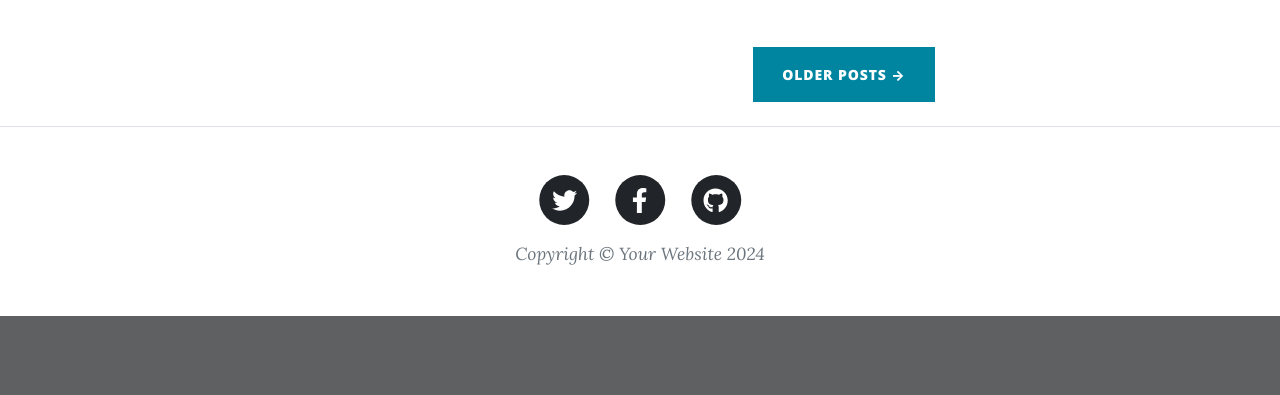
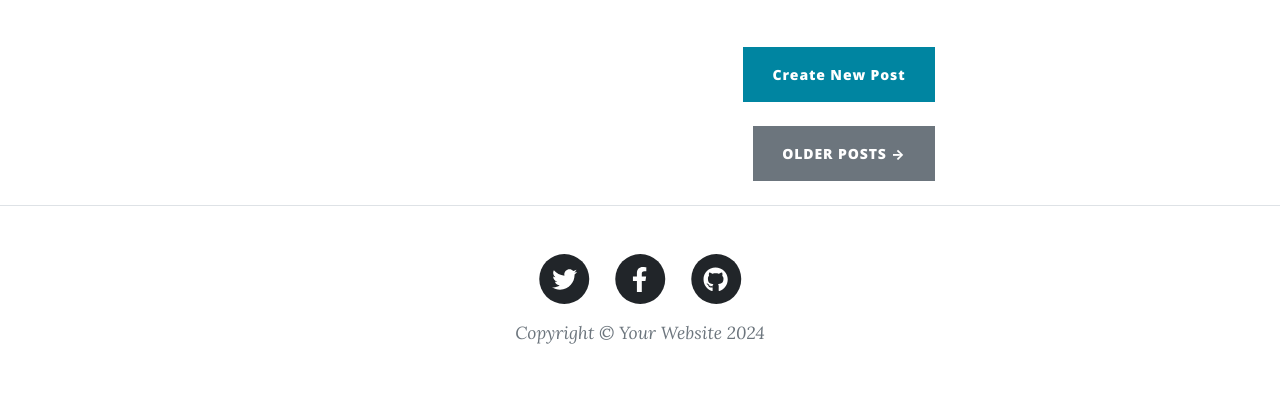
Before and after one commit to nerkyzas157/Learning_WEB_Development, a Flask app: page / in a window 1280 px wide. Shown: the part 533-928 px from the top of the page. Before the commit the page ends 849 px from the top, so only its background shows below. Run offline with Flask 3, Linux system fonts and the light colour scheme; some libraries are stand-ins or nearby versions.

Commit message:
Update index.html

```diff
--- a/Bootstrap_Blog/templates/index.html
+++ b/Bootstrap_Blog/templates/index.html
@@ -1,6 +1,9 @@
 {% include "header.html" %}
 
-        <header class="masthead" style="background-image: url('https://images.unsplash.com/photo-1470092306007-055b6797ca72?ixlib=rb-1.2.1&auto=format&fit=crop&w=668&q=80')">
+<header
+  class="masthead"
+  style="background-image: url('../static/assets/img/home-bg.jpg')"
+>
   <div class="container position-relative px-4 px-lg-5">
     <div class="row gx-4 gx-lg-5 justify-content-center">
       <div class="col-md-10 col-lg-8 col-xl-7">
@@ -15,23 +18,32 @@
 <div class="container px-4 px-lg-5">
   <div class="row gx-4 gx-lg-5 justify-content-center">
     <div class="col-md-10 col-lg-8 col-xl-7">
-
       {% for post in all_posts %}
       <div class="post-preview">
-                        <a href="{{ url_for('show_post', index=post.id) }}">
+        <a href="{{ url_for('show_post', post_id=post.id) }}">
           <h2 class="post-title">{{ post.title }}</h2>
           <h3 class="post-subtitle">{{ post.subtitle }}</h3>
         </a>
         <p class="post-meta">
           Posted by
-                            <a href="#!">{{ post.author }}</a>
-                            on {{ post.date }}
+          <a href="#">{{post.author}}</a>
+          on {{post.date}}
         </p>
       </div>
       <hr class="my-4" />
       {% endfor %}
 
-                    <div class="d-flex justify-content-end mb-4"><a class="btn btn-primary text-uppercase" href="#!">Older Posts →</a></div>
+      <div class="d-flex justify-content-end mb-4">
+        <a
+          class="btn btn-primary float-right"
+          href="{{ url_for('add_new_post') }}"
+          >Create New Post</a
+        >
+      </div>
+
+      <div class="d-flex justify-content-end mb-4">
+        <a class="btn btn-secondary text-uppercase" href="#!">Older Posts →</a>
+      </div>
     </div>
   </div>
 </div>
```
Lines whose indentation alone changed are shown as unchanged.
